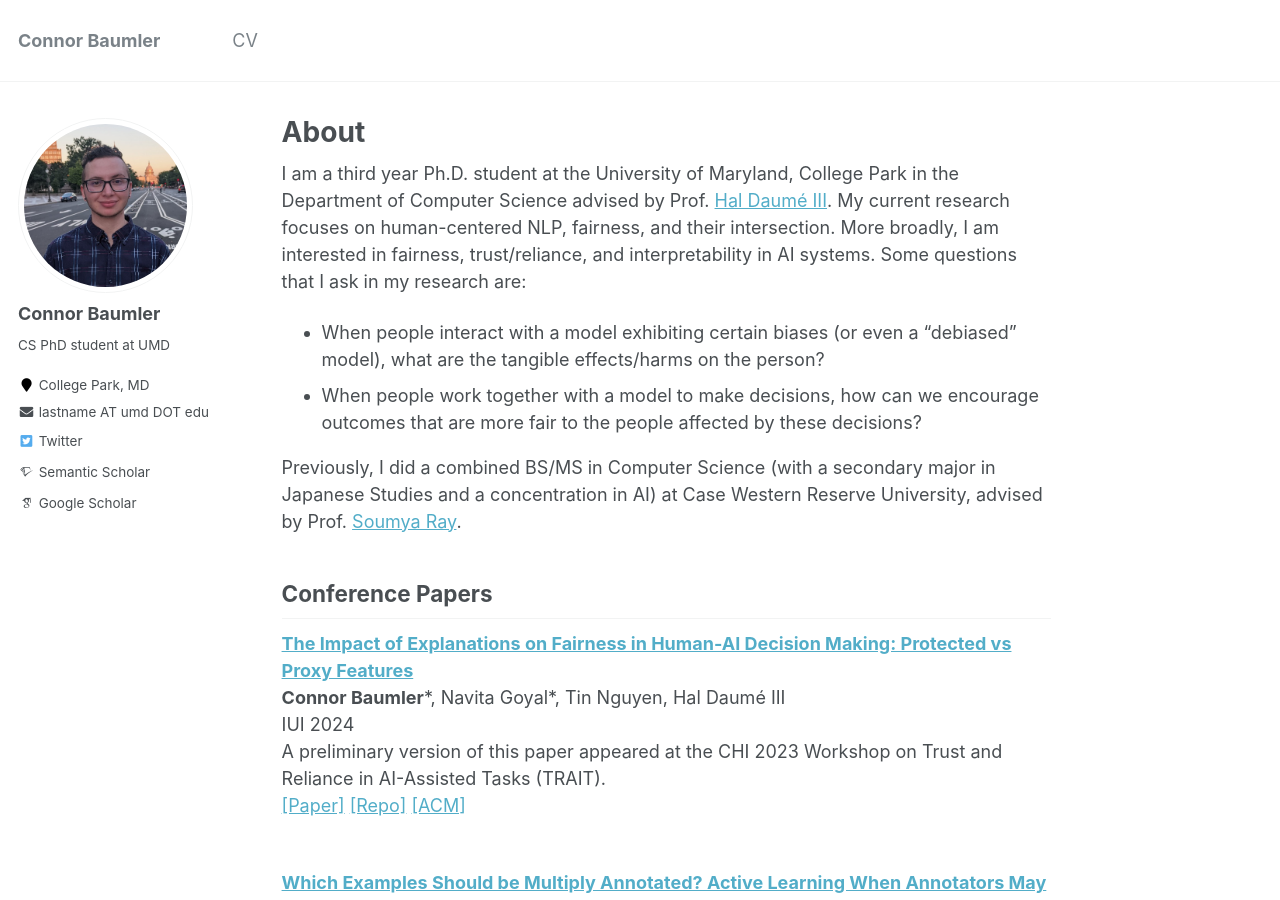
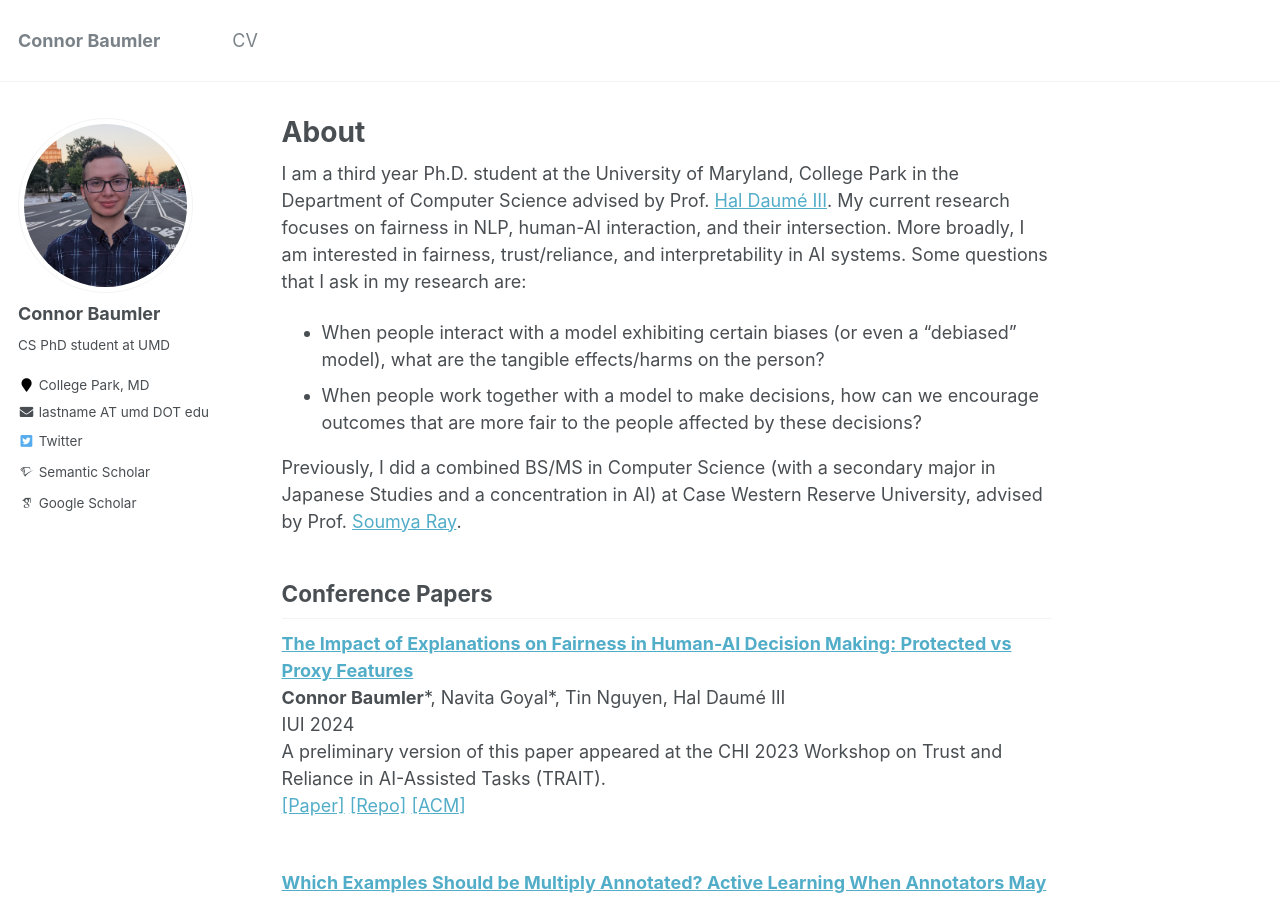
Before and after one commit to ctbaumler/ctbaumler.github.io, a Jekyll site: the page built from _pages/about.md, in a window 1280 px wide and 900 px high. Built offline with Jekyll 4.4.1, drawn with Linux system fonts in a browser that asks for light colours; some web fonts are replaced.

Commit message:
tiny change to about paragraph

```diff
--- a/_pages/about.md
+++ b/_pages/about.md
@@ -8,7 +8,7 @@ redirect_from:
   - /about.html
 ---
 
-I am a third year Ph.D. student at the University of Maryland, College Park in the Department of Computer Science advised by Prof. [Hal Daumé III](https://www.umiacs.umd.edu/~hal/). My current research focuses on human-centered NLP, fairness, and their intersection. More broadly, I am interested in fairness, trust/reliance, and interpretability in AI systems. Some questions that I ask in my research are:
+I am a third year Ph.D. student at the University of Maryland, College Park in the Department of Computer Science advised by Prof. [Hal Daumé III](https://www.umiacs.umd.edu/~hal/). My current research focuses on fairness in NLP, human-AI interaction, and their intersection. More broadly, I am interested in fairness, trust/reliance, and interpretability in AI systems. Some questions that I ask in my research are:
 - When people interact with a model exhibiting certain biases (or even a "debiased" model), what are the tangible effects/harms on the person?
 - When people work together with a model to make decisions, how can we encourage outcomes that are more fair to the people affected by these decisions?
 
```
